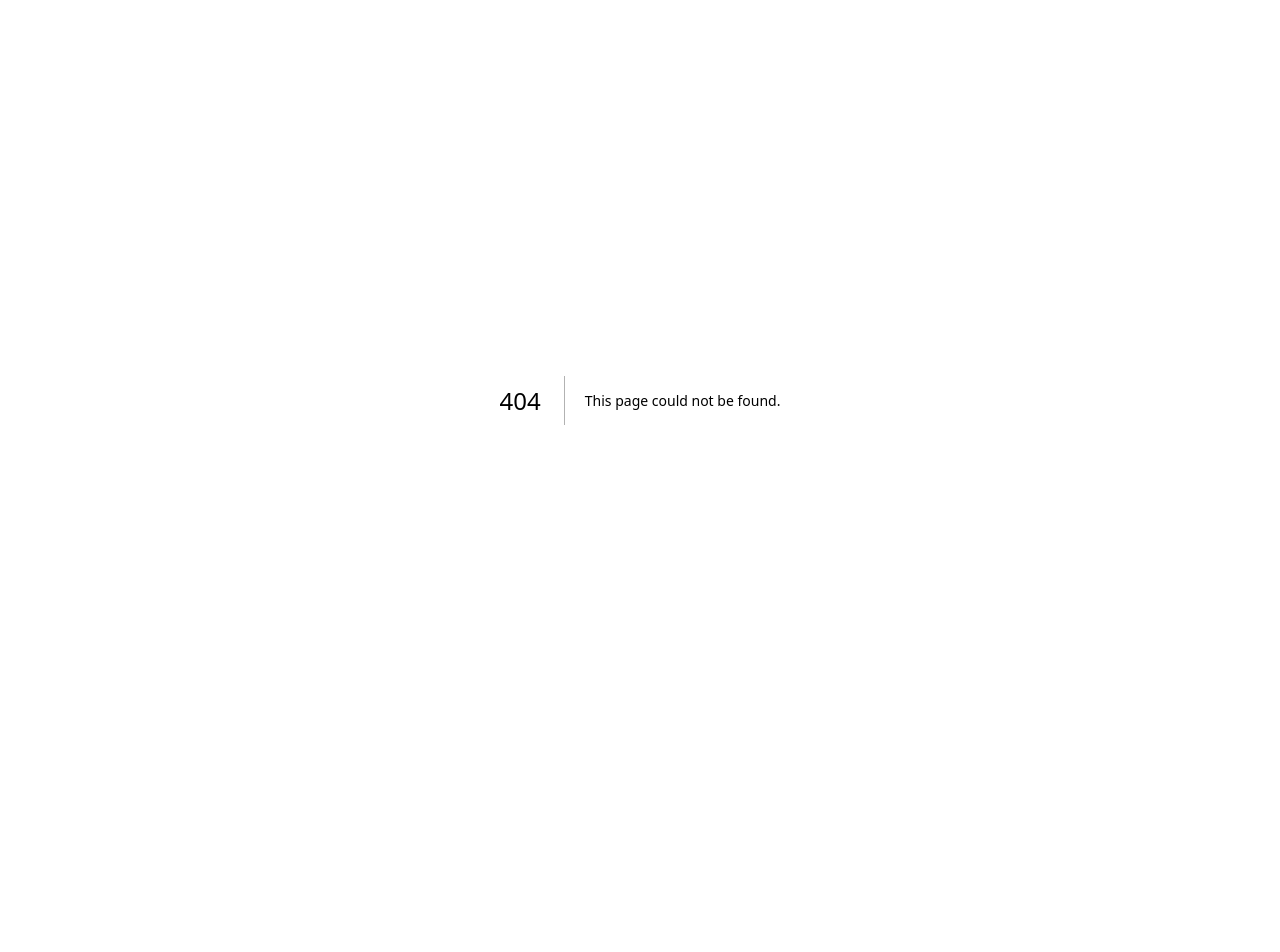
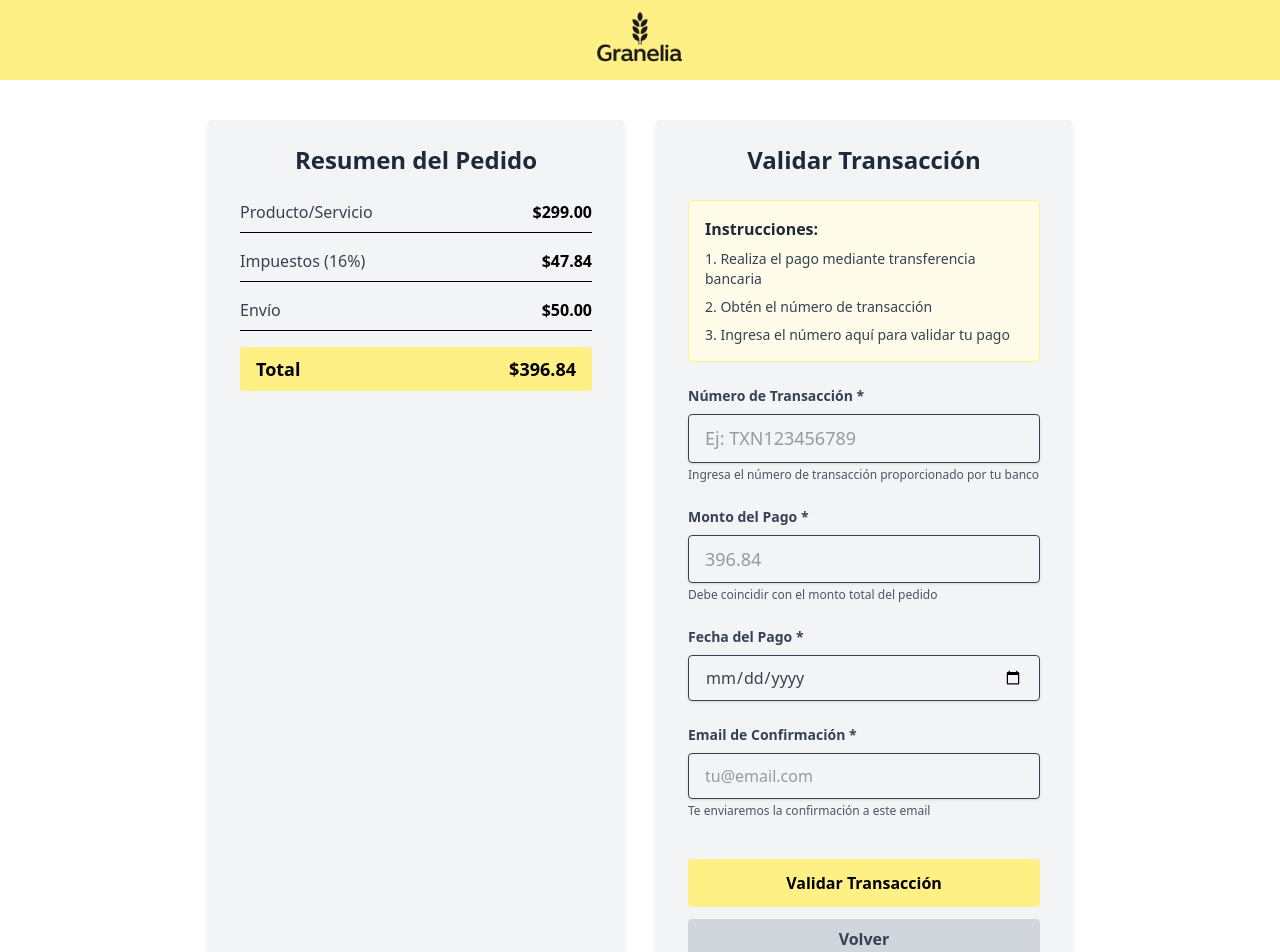
Before and after one commit to IsraelJP/plantillas, a Next.js app: page /pagos in a window 1280 px wide. Before the commit this address had no page. Shown: the top 952 px of the page. Before the commit the page ends 800 px from the top, so only its background shows below. Built offline with nearby package versions, Linux system fonts and the light colour scheme.

Commit message:
pagos
seccion de pagos hecha

```diff
--- /dev/null
+++ b/src/app/pagos/page.tsx
@@ -0,0 +1,166 @@
+'use client';
+
+import React, { useState } from 'react';
+import Image from 'next/image';
+
+export default function PaymentSection() {
+
+  return (
+    <div className="flex flex-col min-h-screen bg-white">
+      <header className="bg-yellow-200 w-full h-20 flex items-center justify-center">
+        <div>
+          <Image
+            src="/logo-encabeza.png"
+            alt="Logo"
+            width={100}
+            height={100}
+          />
+        </div>
+      </header>
+
+      <main className="flex-1">
+        <div className="flex justify-center items-center pt-10">
+          <div className="w-full max-w-4xl px-4">
+            <div className="grid md:grid-cols-2 gap-8">
+
+              {/* Resumen del Pedido */}
+              <div className="bg-gray-100 shadow-md rounded px-8 pt-6 pb-8">
+                <h2 className="text-2xl font-bold mb-6 text-center text-gray-800">Resumen del Pedido</h2>
+
+                <div className="space-y-4">
+                  <div className="flex justify-between items-center border-b pb-2">
+                    <span className="text-gray-700">Producto/Servicio</span>
+                    <span className="font-semibold">$299.00</span>
+                  </div>
+
+                  <div className="flex justify-between items-center border-b pb-2">
+                    <span className="text-gray-700">Impuestos (16%)</span>
+                    <span className="font-semibold">$47.84</span>
+                  </div>
+
+                  <div className="flex justify-between items-center border-b pb-2">
+                    <span className="text-gray-700">Envío</span>
+                    <span className="font-semibold">$50.00</span>
+                  </div>
+
+                  <div className="flex justify-between items-center text-lg font-bold bg-yellow-200 px-4 py-2 rounded">
+                    <span>Total</span>
+                    <span>$396.84</span>
+                  </div>
+                </div>
+              </div>
+
+              {/* Formulario de Validación de Transacción */}
+              <div className="bg-gray-100 shadow-md rounded px-8 pt-6 pb-8">
+                <h2 className="text-2xl font-bold mb-6 text-center text-gray-800">Validar Transacción</h2>
+
+                <div className="space-y-6">
+                  <div className="bg-yellow-50 border border-yellow-200 rounded p-4 mb-6">
+                    <h3 className="font-bold text-gray-800 mb-2">Instrucciones:</h3>
+                    <p className="text-sm text-gray-700 mb-2">1. Realiza el pago mediante transferencia bancaria</p>
+                    <p className="text-sm text-gray-700 mb-2">2. Obtén el número de transacción</p>
+                    <p className="text-sm text-gray-700">3. Ingresa el número aquí para validar tu pago</p>
+                  </div>
+
+                  <div>
+                    <label className="block text-gray-700 text-sm font-bold mb-2" htmlFor="transactionNumber">
+                      Número de Transacción *
+                    </label>
+                    <input
+                      className="shadow appearance-none border rounded w-full py-3 px-4 text-gray-700 leading-tight focus:outline-none focus:shadow-outline text-lg"
+                      id="transactionNumber"
+                      type="text"
+                      placeholder="Ej: TXN123456789"
+                      required
+                    />
+                    <p className="text-gray-600 text-xs mt-1">
+                      Ingresa el número de transacción proporcionado por tu banco
+                    </p>
+                  </div>
+
+                  <div>
+                    <label className="block text-gray-700 text-sm font-bold mb-2" htmlFor="paymentAmount">
+                      Monto del Pago *
+                    </label>
+                    <input
+                      className="shadow appearance-none border rounded w-full py-3 px-4 text-gray-700 leading-tight focus:outline-none focus:shadow-outline text-lg"
+                      id="paymentAmount"
+                      type="number"
+                      step="0.01"
+                      placeholder="396.84"
+                      required
+                    />
+                    <p className="text-gray-600 text-xs mt-1">
+                      Debe coincidir con el monto total del pedido
+                    </p>
+                  </div>
+
+                  <div>
+                    <label className="block text-gray-700 text-sm font-bold mb-2" htmlFor="paymentDate">
+                      Fecha del Pago *
+                    </label>
+                    <input
+                      className="shadow appearance-none border rounded w-full py-3 px-4 text-gray-700 leading-tight focus:outline-none focus:shadow-outline"
+                      id="paymentDate"
+                      type="date"
+                      required
+                    />
+                  </div>
+
+                  <div>
+                    <label className="block text-gray-700 text-sm font-bold mb-2" htmlFor="customerEmail">
+                      Email de Confirmación *
+                    </label>
+                    <input
+                      className="shadow appearance-none border rounded w-full py-3 px-4 text-gray-700 leading-tight focus:outline-none focus:shadow-outline"
+                      id="customerEmail"
+                      type="email"
+                      placeholder="tu@email.com"
+                      required
+                    />
+                    <p className="text-gray-600 text-xs mt-1">
+                      Te enviaremos la confirmación a este email
+                    </p>
+                  </div>
+
+                  {/* Botones de Acción */}
+                  <div className="flex flex-col space-y-3 pt-4">
+                    <button
+                      className="bg-yellow-200 hover:bg-yellow-300 text-black font-bold py-3 px-6 rounded focus:outline-none focus:shadow-outline w-full transition-colors"
+                      type="submit"
+                    >
+                      Validar Transacción
+                    </button>
+
+                    <button
+                      className="bg-gray-300 hover:bg-gray-400 text-gray-700 font-bold py-2 px-6 rounded focus:outline-none focus:shadow-outline w-full transition-colors"
+                      type="button"
+                    >
+                      Volver
+                    </button>
+                  </div>
+
+                  <div className="bg-blue-50 border border-blue-200 rounded p-4 mt-6">
+                    <h4 className="font-bold text-blue-800 mb-2">📋 Datos Bancarios:</h4>
+                    <p className="text-sm text-blue-700 mb-1"><strong>Banco:</strong> Banco Nacional</p>
+                    <p className="text-sm text-blue-700 mb-1"><strong>Cuenta:</strong> 1234-5678-9012-3456</p>
+                    <p className="text-sm text-blue-700 mb-1"><strong>CLABE:</strong> 012345678901234567</p>
+                    <p className="text-sm text-blue-700"><strong>Beneficiario:</strong> Mi Empresa S.A. de C.V.</p>
+                  </div>
+
+                  <p className="text-center text-gray-500 text-xs mt-4">
+                    🔍 La validación puede tomar de 5 a 10 minutos
+                  </p>
+                </div>
+              </div>
+            </div>
+          </div>
+        </div>
+      </main>
+
+      <footer className="bg-yellow-200 w-full h-20 flex items-center justify-center mt-10">
+        <p className="text-gray-700 text-sm">© 2024 Mi Empresa. Todos los derechos reservados.</p>
+      </footer>
+    </div>
+  );
+}
```
